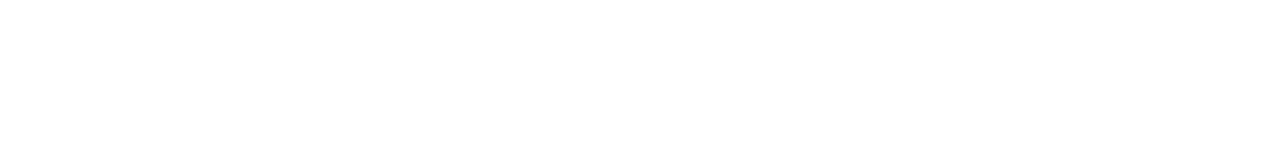
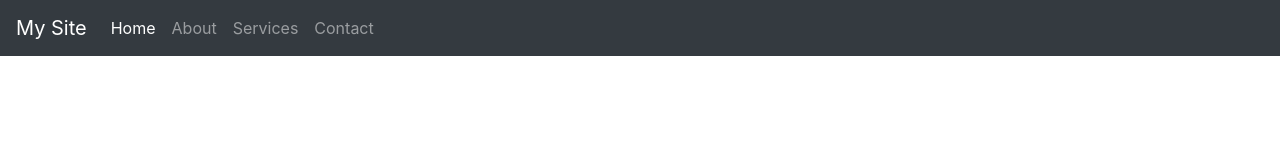
Before and after one commit to Shielamaebig/Dasgboard, a plain HTML site: page index.html in a window 1280 px wide. Drawn offline with nearby package versions, Linux system fonts and the light colour scheme.

Commit message:
Add Bootsrtap 5

```diff
--- /dev/null
+++ b/assets/style.css
@@ -0,0 +1,12 @@
+.navbar {
+    background-color: #333;
+    color: #fff;
+  }
+  .navbar-brand {
+    font-size: 24px;
+    font-weight: bold;
+  }
+  .navbar-nav > li > a {
+    color: #fff;
+  }
+  /* Sidebar styles */
--- a/index.html
+++ b/index.html
@@ -5,8 +5,62 @@
     <meta http-equiv="X-UA-Compatible" content="IE=edge">
     <meta name="viewport" content="width=device-width, initial-scale=1.0">
     <title>Document</title>
+
+    <link href="assets/vendor/css/bootstrap.min.css" rel="stylesheet">
 </head>
 <body>
+    <!-- Nav-Bar -->
+    <header>
+        <nav class="navbar navbar-expand-lg navbar-dark bg-dark">
+            <a class="navbar-brand" href="#">My Site</a>
+            <!-- Hamburger Menu -->
+            <div jus>
+                <button class="navbar-toggler" type="button" data-toggle="collapse" data-target="#navbarNav" aria-controls="navbarNav" aria-expanded="false" aria-label="Toggle navigation">
+                    <span class="navbar-toggler-icon"></span>
+                  </button>
+            </div>
+            <div class="collapse navbar-collapse" id="navbarNav">
+              <ul class="navbar-nav">
+                <li class="nav-item active">
+                  <a class="nav-link" href="#">Home <span class="sr-only">(current)</span></a>
+                </li>
+                <li class="nav-item">
+                  <a class="nav-link" href="#">About</a>
+                </li>
+                <li class="nav-item">
+                  <a class="nav-link" href="#">Services</a>
+                </li>
+                <li class="nav-item">
+                  <a class="nav-link" href="#">Contact</a>
+                </li>
+              </ul>
+            </div>
+          </nav>
+    </header>
 
+    <!-- <aside id="sidebar" class="sidebar">
+        <ul class="nav flex-column side-nav" id="side-nav">
+            <li class="nav-item">
+              <a class="nav-link active" href="#">Dashboard</a>
+            </li>
+            <li class="nav-item">
+              <a class="nav-link" href="#">Orders</a>
+            </li>
+            <li class="nav-item">
+              <a class="nav-link" href="#">Products</a>
+            </li>
+            <li class="nav-item">
+              <a class="nav-link" href="#">Customers</a>
+            </li>
+          </ul>
+    </aside> -->
+        <!-- <main id="mian" class="main">
+            <h1>Welcome to My Site</h1>
+            <p>Lorem ipsum dolor sit amet, consectetur adipiscing elit. Nunc at ante id mi luctus bibendum. Quisque iaculis feugiat sapien, ut maximus nunc euismod vel. Fusce aliquet massa enim, sit amet sagittis ex dapibus ac. Donec commodo, ipsum ut eleifend bibendum, erat mauris feugiat est, ut venenatis ex mauris vel nunc. Nam vel finibus nunc. Donec eu purus sapien. Sed consectetur eros nec tristique bibendum. Pellentesque eget nibh at tellus efficitur molestie. Sed venenatis massa elit, eu faucibus ex vulputate eu.</p>
+            <p>Phasellus vel sollicitudin velit. Pellentesque habitant morbi tristique senectus et netus et malesuada fames ac turpis egestas. Nullam tincidunt, quam eget lacinia blandit, nunc ipsum tincidunt orci, in eleifend lacus velit vel dolor. Morbi ac lacus sapien. Integer vel faucibus nisl, eu posuere neque.</p>
+          </main> -->
+    <!-- main Js -->
+    <script src="assets/scripts.js"></script>
+    <script src="assets/vendor/js/bootstrap.bundle.min.js"></script>
 </body>
 </html>
```
